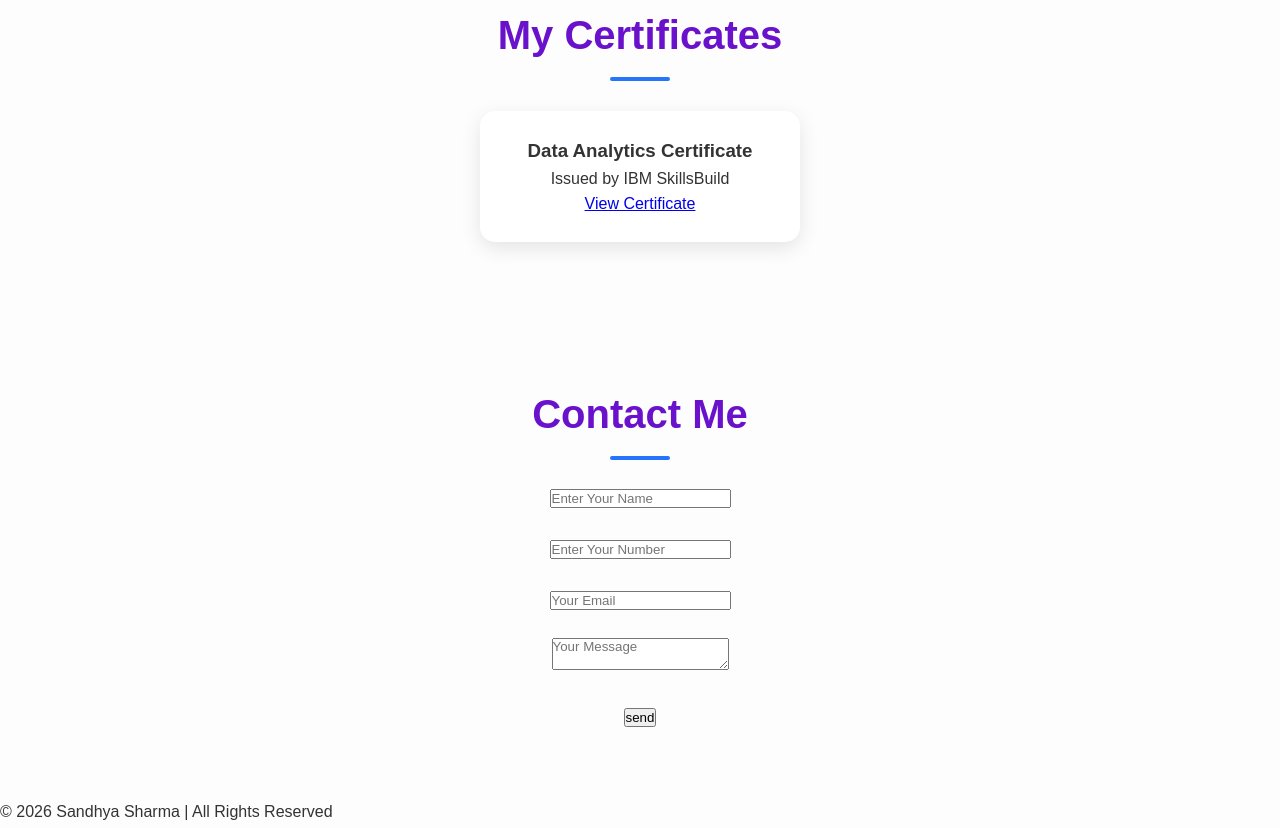
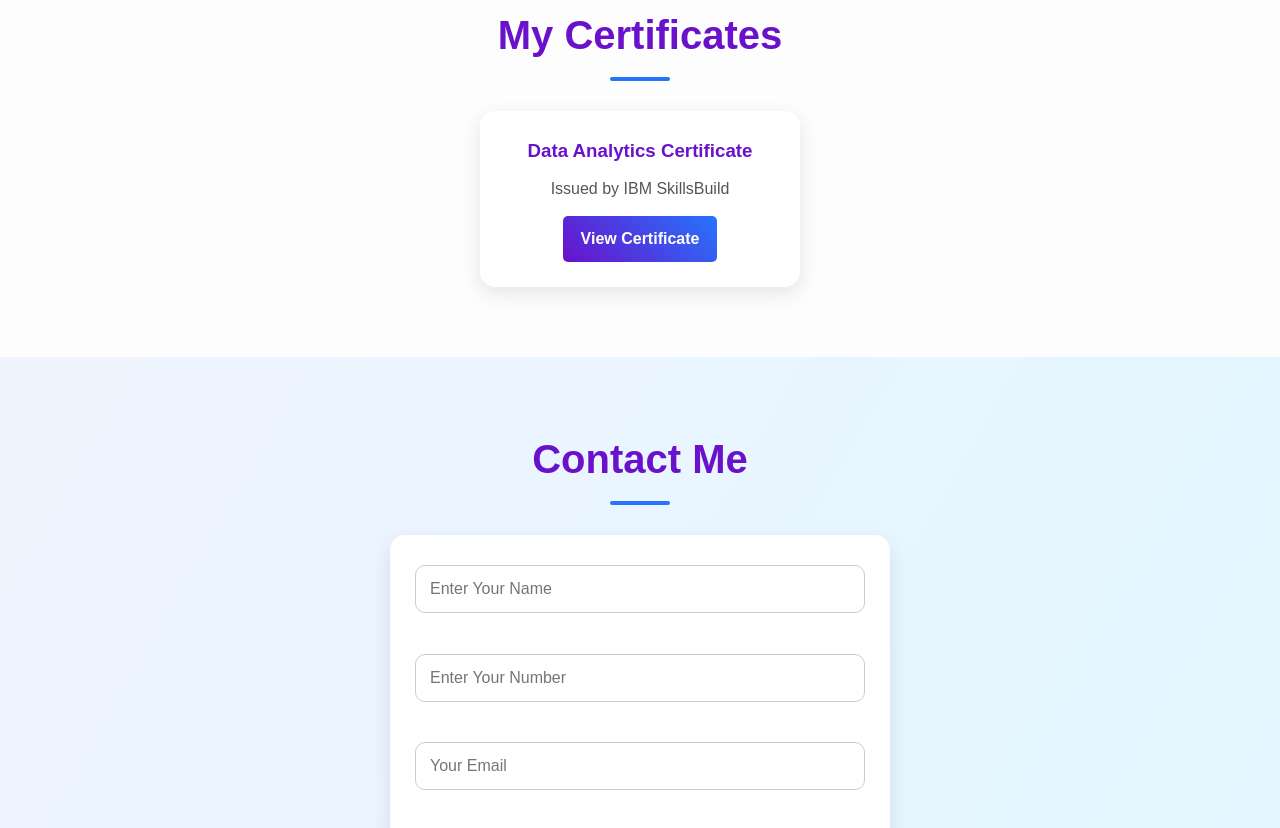
Before and after one commit to sharmasandhya12/portfolio-2, a plain HTML site: page index.html in a window 1280 px wide. Shown: the part 1890-2718 px from the top of the page. Drawn offline with Linux system fonts and the light colour scheme.

Commit message:
Update style.css

```diff
--- a/style.css
+++ b/style.css
@@ -1,4 +1,4 @@
-/* ========== Global Styles ========== */
+/* ================== Global Styles ================== */
 * {
     margin: 0;
     padding: 0;
@@ -12,9 +12,9 @@ body {
     line-height: 1.6;
 }
 
-/* ========== Header ========== */
+/* ================== Header ================== */
 header {
-    background: linear-gradient(90deg, #6a11cb, #2575fc); /* Purple to Blue gradient */
+    background: linear-gradient(90deg, #6a11cb, #2575fc);
     color: #fff;
     padding: 25px 0;
     text-align: center;
@@ -42,7 +42,7 @@ header nav a:hover {
     transform: scale(1.1);
 }
 
-/* ========== Sections ========== */
+/* ================== Sections ================== */
 section {
     padding: 70px 20px;
     text-align: center;
@@ -65,7 +65,7 @@ section h2::after {
     border-radius: 2px;
 }
 
-/* ========== Home Section ========== */
+/* ================== Home Section ================== */
 #home h1 {
     font-size: 3em;
     color: #6a11cb;
@@ -104,7 +104,7 @@ section h2::after {
     100% { opacity: 1; transform: translateY(0); }
 }
 
-/* ========== About Section ========== */
+/* ================== About Section ================== */
 #about p {
     max-width: 750px;
     margin: 0 auto;
@@ -112,7 +112,7 @@ section h2::after {
     color: #555;
 }
 
-/* ========== Skills Section ========== */
+/* ================== Skills Section ================== */
 .skills-container {
     display: flex;
     flex-wrap: wrap;
@@ -143,7 +143,7 @@ section h2::after {
     box-shadow: 0 10px 25px rgba(0,0,0,0.3);
 }
 
-/* ========== Projects Section ========== */
+/* ================== Projects Section ================== */
 .project-container {
     display: flex;
     flex-wrap: wrap;
@@ -201,7 +201,7 @@ section h2::after {
     box-shadow: 0 10px 25px rgba(0,0,0,0.25);
 }
 
-/* ========== Certificates Section ========== */
+/* ================== Certificates Section ================== */
 .certificate-container {
     display: flex;
     flex-wrap: wrap;
@@ -217,4 +217,159 @@ section h2::after {
     width: 320px;
     text-align: center;
     box-shadow: 0 6px 20px rgba(0,0,0,0.1);
-    transition: transform 0.4s, box-shadow
+    transition: transform 0.4s, box-shadow 0.4s;
+}
+
+.certificate-card h3 {
+    margin-bottom: 10px;
+    color: #6a11cb;
+}
+
+.certificate-card p {
+    color: #555;
+    margin-bottom: 15px;
+}
+
+.certificate-card a {
+    display: inline-block;
+    padding: 10px 18px;
+    background: linear-gradient(45deg, #6a11cb, #2575fc);
+    color: #fff;
+    font-weight: bold;
+    border-radius: 5px;
+    text-decoration: none;
+    transition: transform 0.3s, box-shadow 0.3s;
+}
+
+.certificate-card a:hover {
+    transform: scale(1.05);
+    box-shadow: 0 5px 15px rgba(0,0,0,0.3);
+}
+
+.certificate-card:hover {
+    transform: translateY(-7px);
+    box-shadow: 0 10px 25px rgba(0,0,0,0.25);
+}
+
+/* ================== Contact Section ================== */
+#contact {
+    background: linear-gradient(120deg, #f0f4ff, #e0f7ff);
+    padding: 70px 20px;
+}
+
+#contact h2 {
+    color: #6a11cb;
+    margin-bottom: 30px;
+    font-size: 2.5em;
+}
+
+#contact form {
+    max-width: 500px;
+    margin: 0 auto;
+    text-align: center;
+    background: #fff;
+    padding: 30px 25px;
+    border-radius: 15px;
+    box-shadow: 0 8px 20px rgba(0,0,0,0.1);
+    transition: transform 0.4s, box-shadow 0.4s;
+}
+
+#contact form:hover {
+    transform: translateY(-5px);
+    box-shadow: 0 12px 25px rgba(0,0,0,0.15);
+}
+
+#contact input, #contact textarea {
+    width: 100%;
+    padding: 14px;
+    margin-bottom: 15px;
+    border-radius: 10px;
+    border: 1px solid #ccc;
+    font-size: 1em;
+    transition: border 0.3s, box-shadow 0.3s;
+}
+
+#contact input:focus, #contact textarea:focus {
+    outline: none;
+    border-color: #6a11cb;
+    box-shadow: 0 0 8px rgba(106,17,203,0.3);
+}
+
+#contact textarea {
+    resize: none;
+    height: 120px;
+}
+
+#contact button {
+    padding: 14px 40px;
+    border: none;
+    background: linear-gradient(45deg, #6a11cb, #2575fc);
+    color: #fff;
+    font-size: 1.2em;
+    font-weight: bold;
+    border-radius: 10px;
+    cursor: pointer;
+    transition: all 0.3s ease;
+}
+
+#contact button:hover {
+    transform: scale(1.1);
+    box-shadow: 0 8px 20px rgba(0,0,0,0.3);
+    background: linear-gradient(45deg, #2575fc, #6a11cb);
+}
+
+/* ================== Footer Section ================== */
+.footer {
+    background: linear-gradient(90deg, #6a11cb, #2575fc);
+    color: #fff;
+    text-align: center;
+    padding: 30px 20px;
+    font-size: 1em;
+    border-radius: 10px 10px 0 0;
+    box-shadow: 0 -5px 15px rgba(0,0,0,0.2);
+}
+
+.footer p {
+    margin-bottom: 10px;
+    font-weight: 500;
+}
+
+.footer .social-links {
+    margin-top: 10px;
+}
+
+.footer .social-links a {
+    color: #fff;
+    margin: 0 12px;
+    text-decoration: none;
+    font-weight: bold;
+    transition: transform 0.3s, color 0.3s;
+}
+
+.footer .social-links a:hover {
+    color: #ffdd59;
+    transform: scale(1.2);
+}
+
+/* ================== Responsive ================== */
+@media (max-width: 768px) {
+    .skills-container, .project-container, .certificate-container {
+        flex-direction: column;
+        align-items: center;
+    }
+
+    header nav {
+        display: flex;
+        flex-direction: column;
+        gap: 10px;
+    }
+
+    #home img {
+        width: 180px;
+        height: 180px;
+    }
+
+    #contact button {
+        width: 80%;
+    }
+}
```
